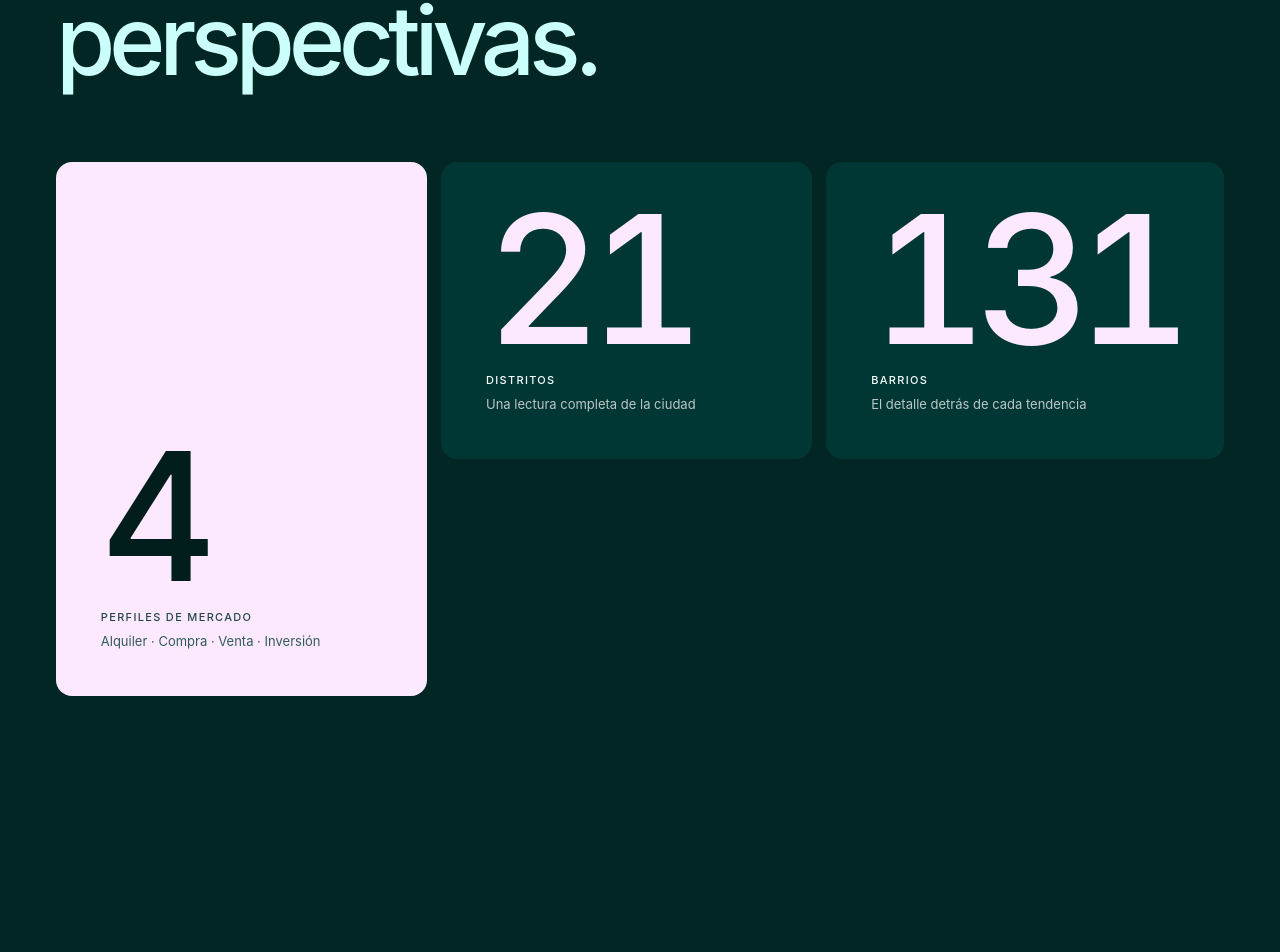
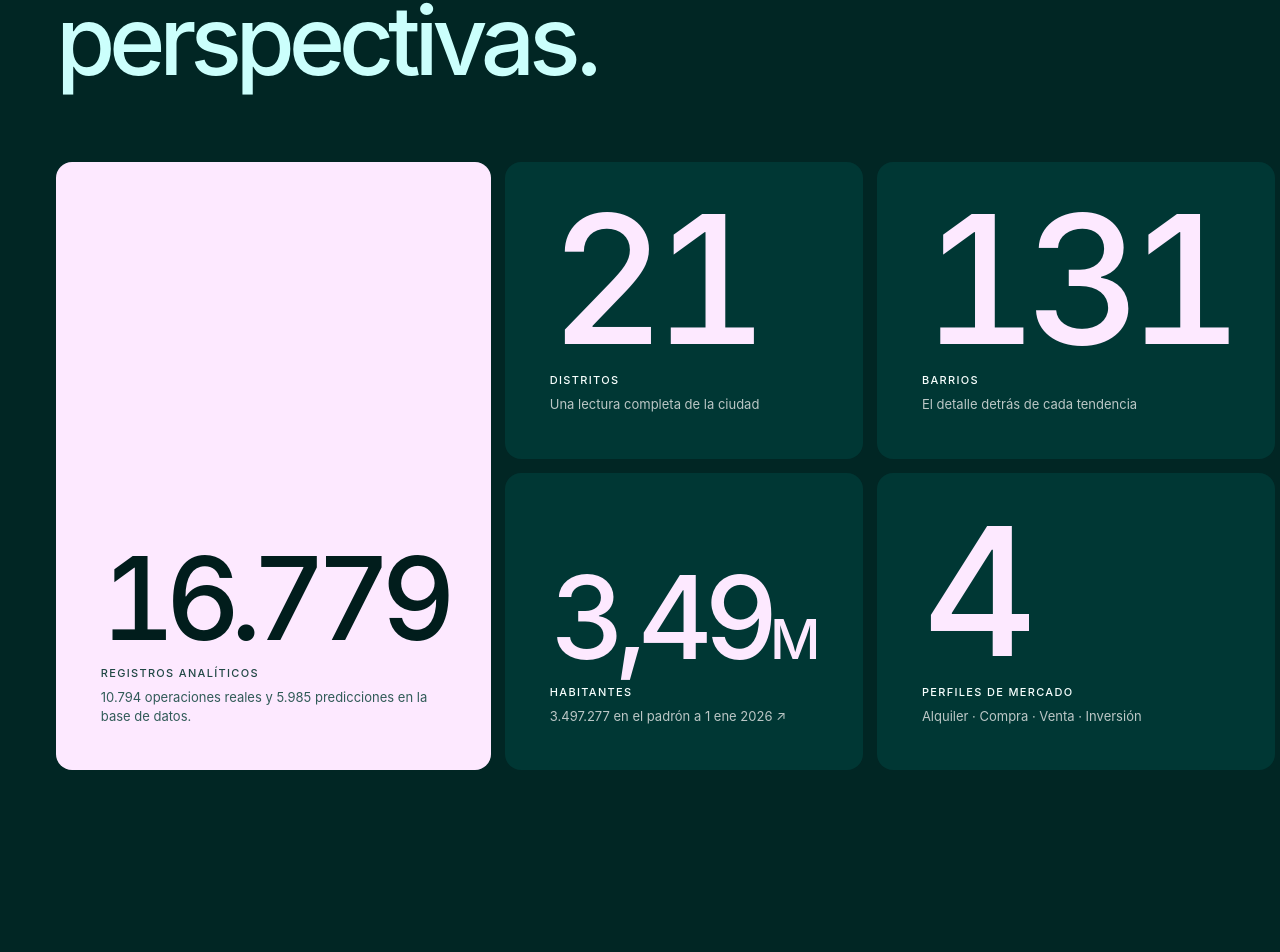
Before and after one commit to rodrigoapvigil/madrid-urban-intelligent, a Next.js app in the folder frontend/: page / in a window 1280 px wide. Shown: the part 6374-7326 px from the top of the page. Built offline with nearby package versions, Linux system fonts and the light colour scheme.

Commit message:
Add verified Madrid data metrics to landing

```diff
--- a/frontend/components/MadridLanding.css
+++ b/frontend/components/MadridLanding.css
@@ -203,10 +203,15 @@
 .mi-scale__stats article:first-child { grid-row: span 2; min-height: 534px; color: var(--mi-deep); background: var(--mi-lavender); }
 .mi-scale__stats strong { color: var(--mi-lavender); font-size: clamp(100px,14vw,190px); font-weight: 500; letter-spacing: -.075em; line-height: .82; font-variant-numeric: tabular-nums; }
 .mi-scale__stats article:first-child strong { color: var(--mi-deep); }
+.mi-scale__stats .mi-scale__stat--volume strong { font-size: clamp(76px,9vw,132px); letter-spacing: -.085em; }
+.mi-scale__stats .mi-scale__stat--population strong { font-size: clamp(74px,9vw,120px); }
+.mi-scale__stats .mi-scale__unit { display: inline; margin: 0; color: inherit; font-size: .48em; letter-spacing: -.04em; }
 .mi-scale__stats span { margin-top: 20px; color: var(--mi-white); font-size: 11px; font-weight: 500; letter-spacing: .12em; text-transform: uppercase; }
 .mi-scale__stats article:first-child span { color: #214845; }
 .mi-scale__stats small { margin-top: 8px; color: var(--mi-silver); font-size: 13px; line-height: 1.45; }
 .mi-scale__stats article:first-child small { color: #315b58; }
+.mi-scale__stats small a { color: inherit; text-decoration-color: rgba(237,255,254,.45); text-underline-offset: 3px; }
+.mi-scale__stats small a:hover { color: var(--mi-white); }
 
 /* Audience and methodology panels use plain content rows, not decorative icons. */
 .mi-audience__layout, .mi-method__layout { display: grid; grid-template-columns: minmax(0,.88fr) minmax(0,1.12fr); align-items: center; gap: clamp(48px,8vw,112px); }
@@ -313,6 +318,8 @@
   .mi-scale__stats article { min-height: 174px; padding: 18px; border-radius: 12px; }
   .mi-scale__stats article:first-child { grid-row: span 2; min-height: 357px; }
   .mi-scale__stats strong { font-size: clamp(70px,18vw,112px); }
+  .mi-scale__stats .mi-scale__stat--volume strong { font-size: clamp(52px,13vw,78px); }
+  .mi-scale__stats .mi-scale__stat--population strong { font-size: clamp(54px,14vw,82px); }
   .mi-scale__stats span { margin-top: 12px; font-size: 9px; }
   .mi-scale__stats small { margin-top: 6px; font-size: 10px; }
   .mi-audience__layout, .mi-method__layout { gap: 27px; }
--- a/frontend/components/MadridLanding.tsx
+++ b/frontend/components/MadridLanding.tsx
@@ -89,7 +89,13 @@ export default function MadridLanding() {
         <p className="mi-bridge" aria-label="Una ciudad, cientos de lecturas locales.">Una ciudad, <span>cientos de lecturas locales.</span></p>
 
         <section className="mi-scale" id="impacto" aria-labelledby="mi-scale-title">
-          <div className="mi-wrap"><div className="mi-scale__heading"><p className="mi-kicker mi-kicker--muted">Madrid, hasta el detalle</p><h2 id="mi-scale-title">Una ciudad.<br/><span>Muchas perspectivas.</span></h2></div><div className="mi-scale__stats"><article><strong>4</strong><span>Perfiles de mercado</span><small>Alquiler · Compra · Venta · Inversión</small></article><article><strong>21</strong><span>Distritos</span><small>Una lectura completa de la ciudad</small></article><article><strong>131</strong><span>Barrios</span><small>El detalle detrás de cada tendencia</small></article></div></div>
+          <div className="mi-wrap"><div className="mi-scale__heading"><p className="mi-kicker mi-kicker--muted">Madrid, hasta el detalle</p><h2 id="mi-scale-title">Una ciudad.<br/><span>Muchas perspectivas.</span></h2></div><div className="mi-scale__stats">
+            <article className="mi-scale__stat--volume"><strong>16.779</strong><span>Registros analíticos</span><small>10.794 operaciones reales y 5.985 predicciones en la base de datos.</small></article>
+            <article><strong>21</strong><span>Distritos</span><small>Una lectura completa de la ciudad</small></article>
+            <article><strong>131</strong><span>Barrios</span><small>El detalle detrás de cada tendencia</small></article>
+            <article className="mi-scale__stat--population"><strong>3,49<span className="mi-scale__unit">M</span></strong><span>Habitantes</span><small><a href="https://www.madrid.es/portales/munimadrid/es/Inicio/El-Ayuntamiento/Notas-de-prensa/Los-nacimientos-superaron-a-las-defunciones-en-564-personas-en-2025-un-crecimiento-vegetativo-que-no-se-producia-en-Madrid-desde-hacia-seis-anos/?vgnextchannel=6091317d3d2a7010VgnVCM100000dc0ca8c0RCRD&amp;vgnextfmt=default&amp;vgnextoid=81bdd56de9ddd910VgnVCM100000891ecb1aRCRD" target="_blank" rel="noreferrer">3.497.277 en el padrón a 1 ene 2026 ↗</a></small></article>
+            <article><strong>4</strong><span>Perfiles de mercado</span><small>Alquiler · Compra · Venta · Inversión</small></article>
+          </div></div>
         </section>
 
         <p className="mi-bridge" aria-label="La mejor decisión empieza con una buena pregunta.">La mejor decisión empieza <span>con una buena pregunta.</span></p>
```
